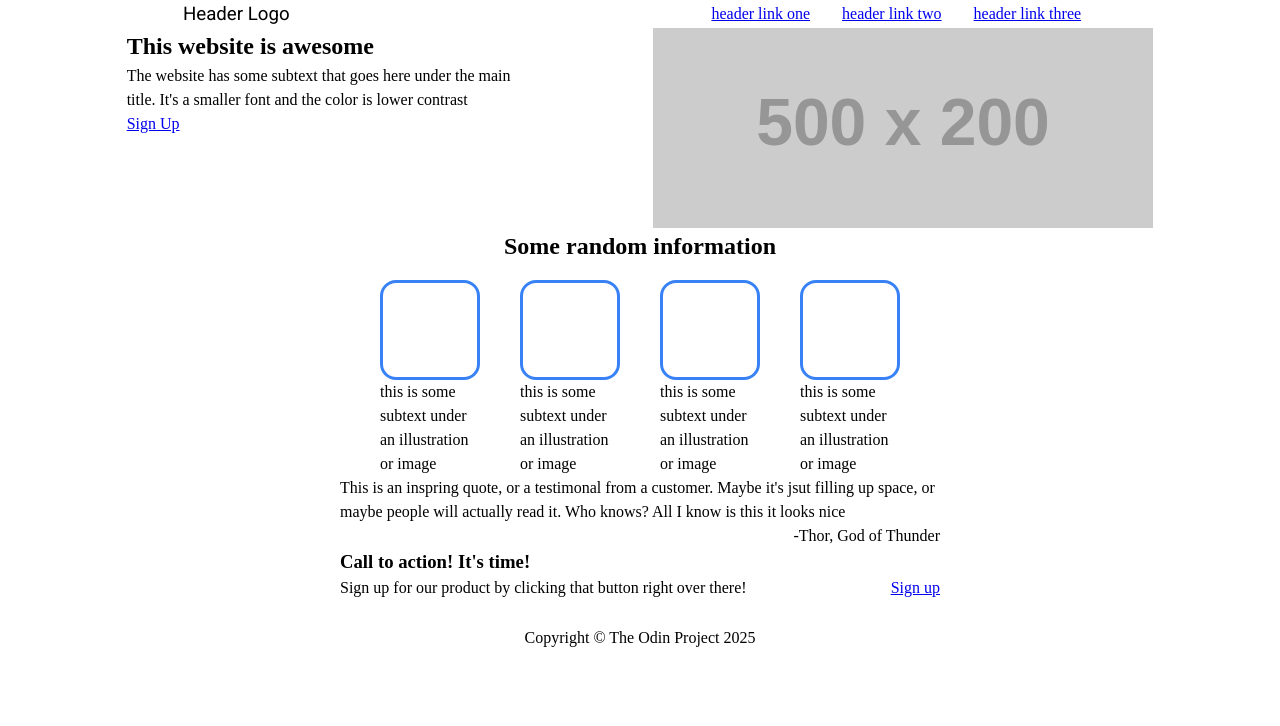
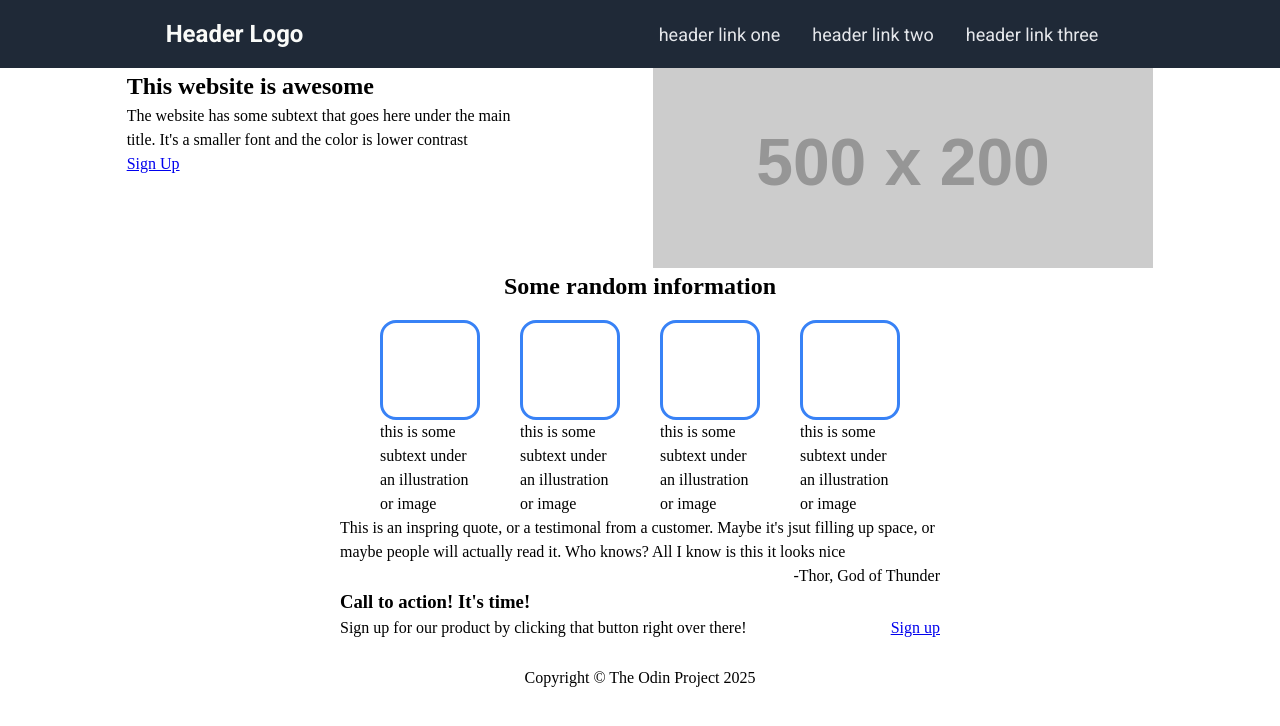
Before and after one commit to mtrivera/odin-landing-page, a plain HTML site: page index.html in a window 1280 px wide. Drawn offline with Linux system fonts and the light colour scheme; placeholder pictures from the web are drawn by us.

Commit message:
feat: Add Roboto font class and nav styles
Add Roboto class to header-logo and top-nav. Add background and padding to nav class.
Add color to header-logo class. Add color and font styling to top-nav class li>a children.

```diff
--- a/index.html
+++ b/index.html
@@ -16,8 +16,8 @@
 <body>
   <div class="container">
     <nav class="nav">
-      <h3 class="header-logo roboto-400">Header Logo</h3>
-      <ul class="top-nav">
+      <h3 class="header-logo roboto-700">Header Logo</h3>
+      <ul class="top-nav roboto-400">
         <li><a href="#">header link one</a></li>
         <li><a href="#">header link two</a></li>
         <li><a href="#">header link three</a></li>
--- a/style.css
+++ b/style.css
@@ -131,3 +131,22 @@
   font-variation-settings:
     "wdth" 100;
 }
+
+/* Styles */
+
+.header-logo {
+  text-decoration: none;
+  font-size: 24px;
+  color: var(--hero-text);
+}
+
+.nav {
+  padding: 1rem;
+  background: var(--primary-bg)
+}
+
+.top-nav li>a {
+  color: var(--quote-bg);
+  font-size: 18px;
+  text-decoration: none;
+}
```
